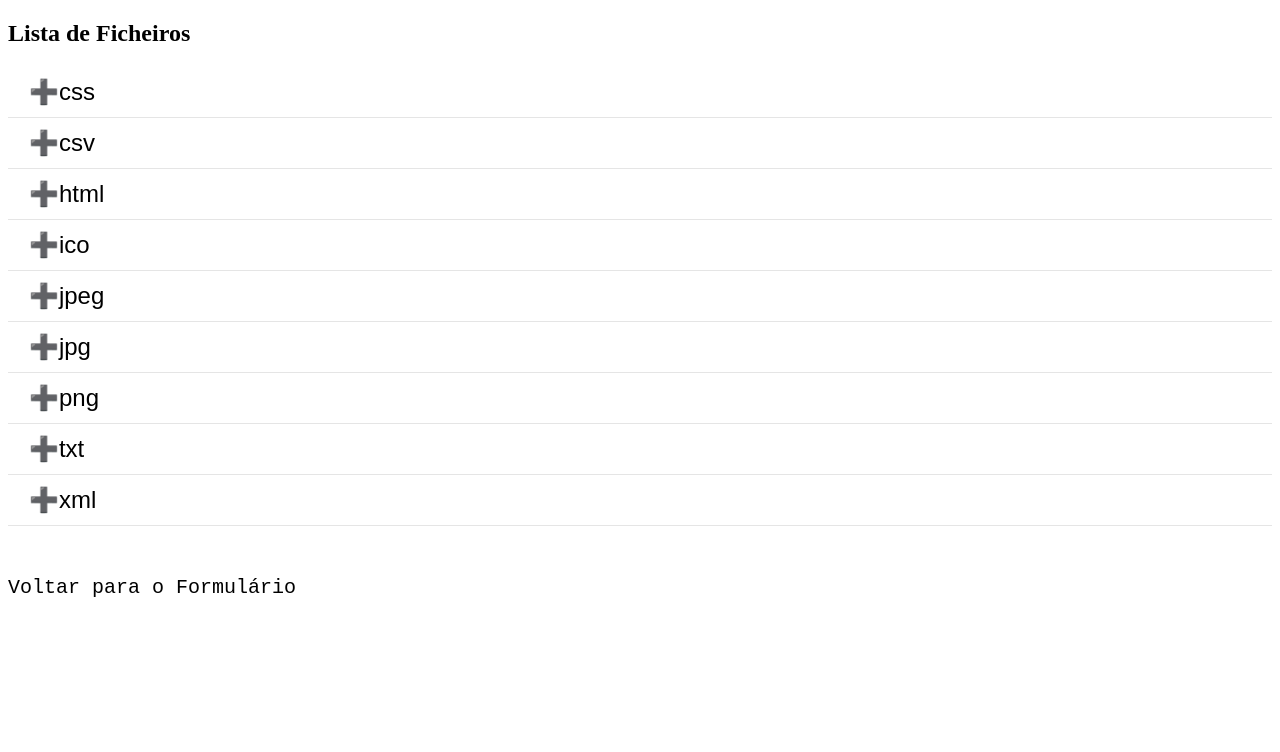
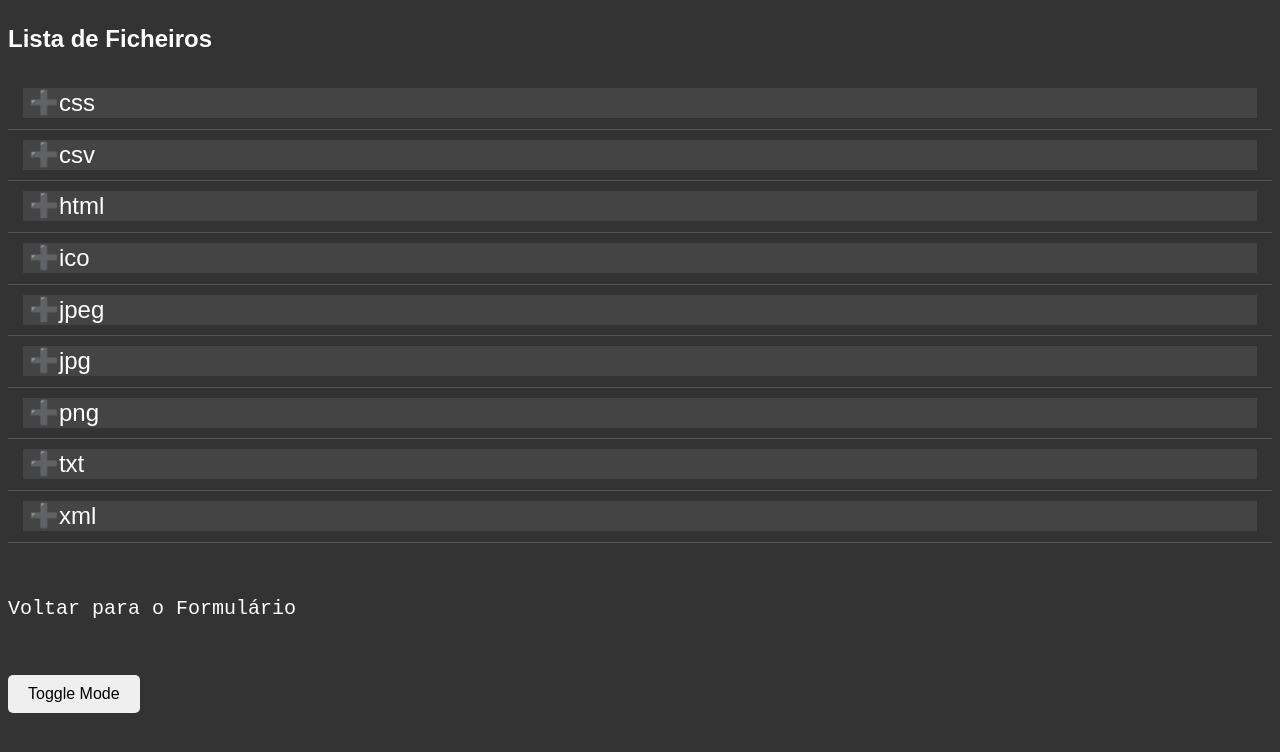
Before and after one commit to Afonso235/code_ex.local, a PHP site: page / in a window 1280 px wide. Shown: the top 752 px of the page. Run offline with PHP 8.4, Linux system fonts and the light colour scheme.

Commit message:
adding mode button

```diff
--- a/exercicio2/index.php
+++ b/exercicio2/index.php
@@ -18,6 +18,24 @@
     <div class="go-back">
         <a href="formulario.php">Voltar para o Formulário</a>
     </div>
+    <div>
+        <button class="button" id="toggleButton">Toggle Mode</button>
+        <script>
+            const buttonElement = document.getElementById('toggleButton');
+            let isDarkMode = false;
+
+            buttonElement.addEventListener('click', () => {
+            isDarkMode = !isDarkMode;
+            if (isDarkMode) {
+                buttonElement.classList.add('dark');
+                buttonElement.classList.remove('light');
+            } else {
+                buttonElement.classList.add('light');
+                buttonElement.classList.remove('dark');
+            }
+            });
+        </script>
+    </div>
     <script src="script.js"></script>
     <script src="https://code.jquery.com/jquery-3.6.0.min.js"></script>
 </body>
--- a/exercicio2/styles.css
+++ b/exercicio2/styles.css
@@ -1,6 +1,12 @@
 @charset "UTF-8";
+body {
+  background-color: #333;
+  color: #fff;
+  font-family: Arial, sans-serif;
+  line-height: 1.6; }
+
 .form {
-  background-color: #f2f2f2;
+  background-color: #333;
   border: 1px solid #ccc;
   padding: 20px;
   margin: 20px;
@@ -13,14 +19,14 @@
     display: block;
     width: 98%;
     padding: 12px;
-    border: 1px solid #ccc;
+    border: 1px solid #555;
     border-radius: 5px;
-    background-color: #fff;
+    background-color: #444;
     font-size: 16px;
     transition: border-color 0.3s; }
     .form input[type="file"]:focus, .form input[type="file"]:hover {
       outline: none;
-      border-color: #0056b3; }
+      border-color: #007bff; }
   .form .submit-file {
     margin-top: 10px;
     padding: 12px 20px;
@@ -37,29 +43,31 @@
 .accordion-container {
   padding: 0;
   margin: 0;
-  background-color: #f5f5f5; }
+  background-color: #444; }
 
 .accordion-item {
   padding: 10px 15px;
-  border-bottom: 1px solid #e5e5e5;
-  cursor: pointer; }
+  border-bottom: 1px solid #555;
+  cursor: pointer;
+  color: #fff; }
   .accordion-item:hover {
-    background-color: #e0e0e0; }
+    background-color: #555; }
   .accordion-item .accordion-content {
     padding: 0;
     margin: 0;
     display: none;
     width: auto;
-    background-color: #e9e9e9; }
+    background-color: #333; }
   .accordion-item .accordion-button {
     display: inline-block;
     width: 100%;
     border: none;
-    background-color: #fff;
+    background-color: #444;
     text-align: left;
-    font-size: x-large; }
+    font-size: x-large;
+    color: #fff; }
   .accordion-item:hover {
-    background-color: #e0e0e0; }
+    background-color: #555; }
   .accordion-item.open .accordion-content {
     display: block; }
   .accordion-item.open .accordion-button::before {
@@ -70,14 +78,14 @@
 
 .file-item {
   padding: 10px 15px;
-  border-bottom: 1px solid #d9d9d9;
+  border-bottom: 1px solid #444;
   cursor: pointer; }
   .file-item:hover {
-    background-color: #d1d1d1; }
+    background-color: #444; }
 
 a {
   text-decoration: none;
-  color: #000000;
+  color: #ffffff;
   font-size: 20px;
   transition: color 0.3s;
   font-family: monospace; }
@@ -94,3 +102,23 @@ a {
   padding: 5px 10px;
   border: none;
   cursor: pointer; }
+
+:root {
+  --button-light-bg: #007bff;
+  --button-light-text: #fff;
+  --button-dark-bg: #333;
+  --button-dark-text: #fff; }
+
+.button {
+  padding: 10px 20px;
+  border: none;
+  border-radius: 5px;
+  font-size: 16px;
+  cursor: pointer;
+  transition: background-color 0.3s, color 0.3s; }
+  .button.light {
+    background-color: var(--button-light-bg);
+    color: var(--button-light-text); }
+  .button.dark {
+    background-color: var(--button-dark-bg);
+    color: var(--button-dark-text); }
```
Also changed, not shown: exercicio2/styles.scss (+49 -11 lines), exercicio2/script.js (line endings or trailing spaces).
